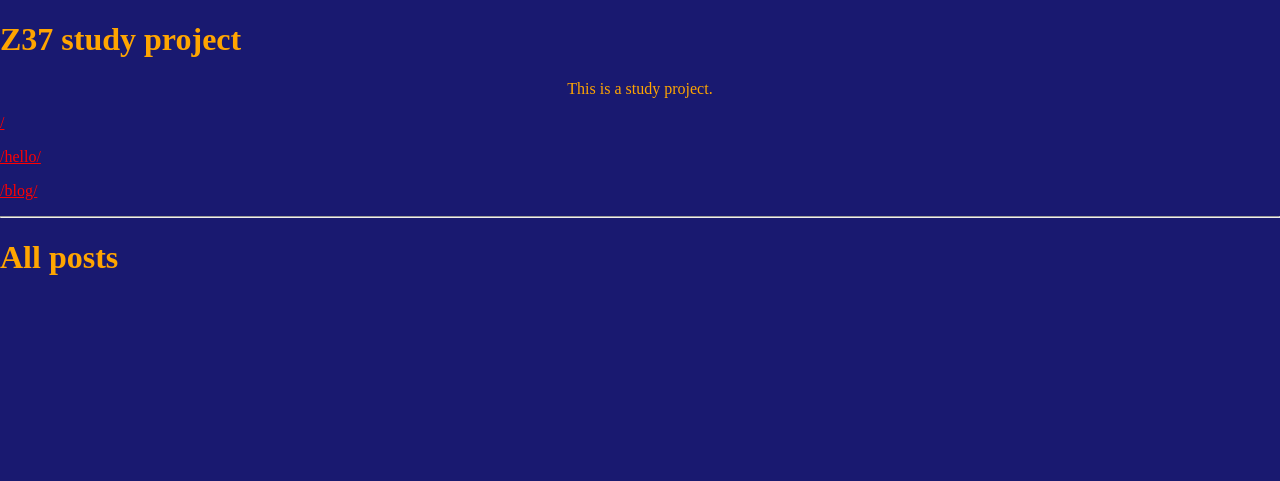
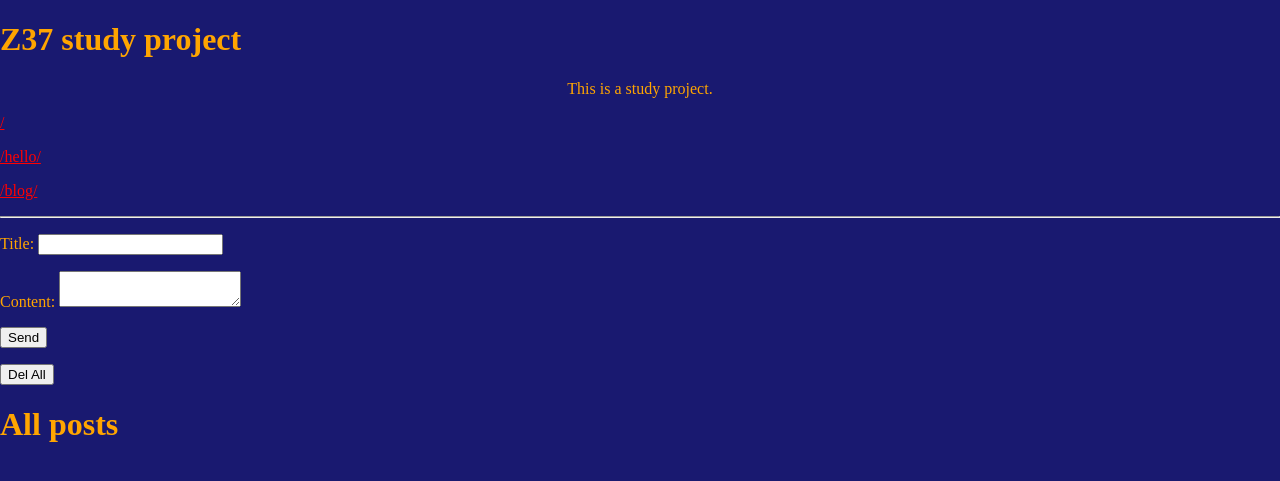
Before and after one commit to AriyaOk/study_python, a Django app: page /b/ in a window 1280 px wide. Shown: the top 481 px of the page. Run offline with Django 3.2, Linux system fonts and the light colour scheme; data that the repository does not hold is empty; parts of the project's set-up code (start-up, migrations or seed data) failed here and were passed over.

Commit message:
blog_posty

```diff
--- a/src/application/blog/templates/blog/index.html
+++ b/src/application/blog/templates/blog/index.html
@@ -1,6 +1,32 @@
 {% extends "_base.html" %}
 
 {% block main %}
+    <p>
+        <form method="post" action="/b/new/">
+            <p>
+                <label for="title_id" > Title:</label>
+                <input id="title_id" type="text" name="title" ">
+            </p>
+            <p>
+                <label> Content:</label>
+                <textarea name="content"></textarea>
+            </p>
+            <p>
+                <button id="submit_id" type="submit">Send</button>
+            </p>
+        {% csrf_token %}
+        </form>
+    </p>
+
+    <p>
+        <form method="post" action="/b/dell_all_post/">
+            <p>
+                <button id="del_all_id" type="submit">Del All</button>
+            </p>
+        {% csrf_token %}
+        </form>
+    </p>
+
     <h1>All posts</h1>
         {% for post  in object_list %}
         <article>
--- a/src/application/blog/urls.py
+++ b/src/application/blog/urls.py
@@ -1,7 +1,9 @@
 from django.urls import path
 
-from application.blog.views import index
+from application.blog import views
 
 urlpatterns = [
-    path("", index),
+    path("", views.index),
+    path("new/", views.create_new),
+    path("dell_all_post/", views.del_all),
 ]
--- a/src/application/blog/views.py
+++ b/src/application/blog/views.py
@@ -12,3 +12,19 @@ def index(request):
     }
     response = render(request, "blog/index.html", context=context)
     return response
+
+def create_new(request: HttpRequest) -> HttpResponse:
+    title = request.POST.get("title")
+    content = request.POST.get("content")
+
+
+    p1 = BlogPost(title=title,content=content)
+    p1.save()
+
+
+    return redirect("/b/")
+
+def del_all(request: HttpRequest) -> HttpResponse:
+    BlogPost.objects.all().delete()
+
+    return redirect("/b/")
```
